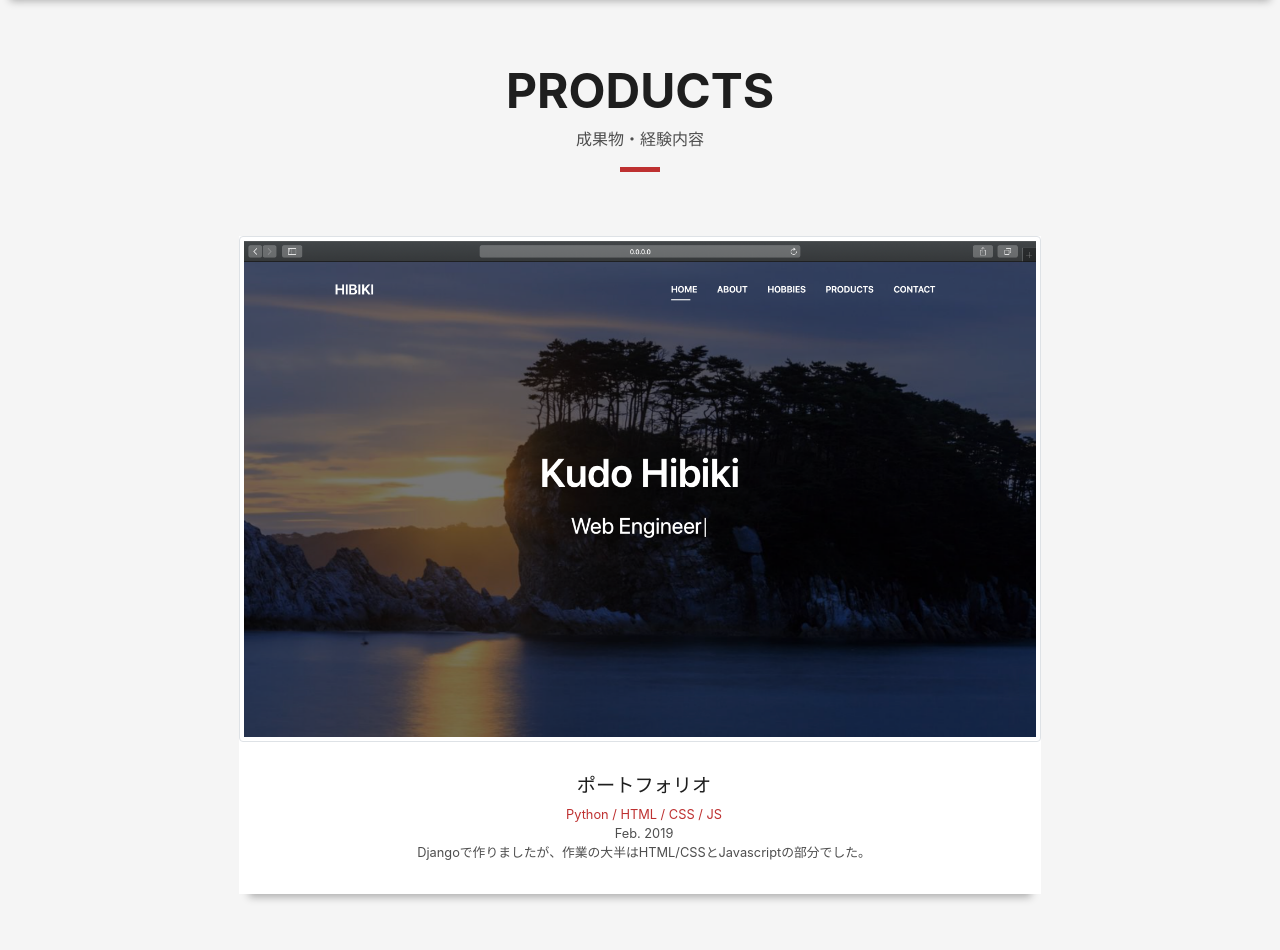
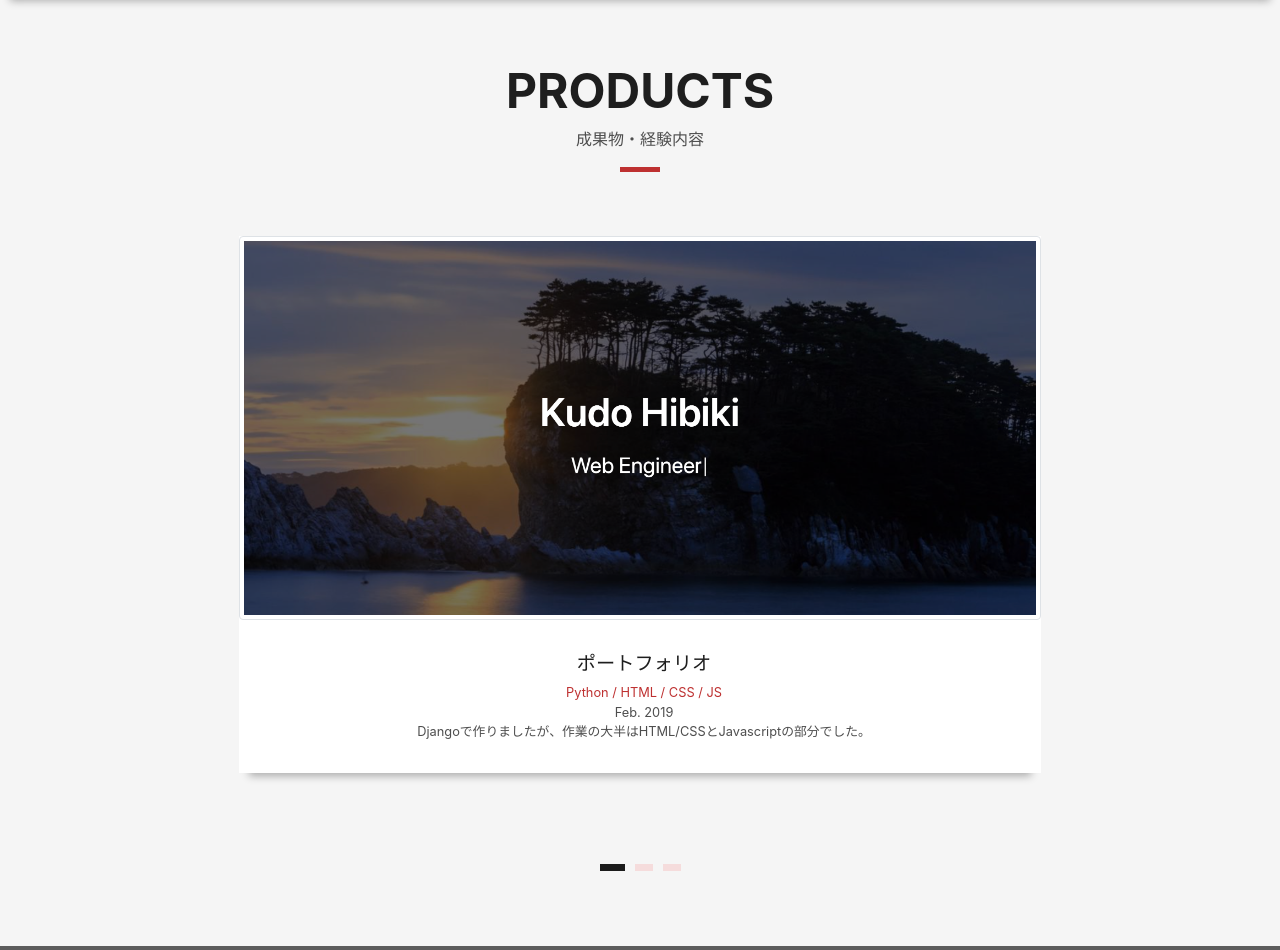
Before and after one commit to hibiki-kudo/portfolio, a Django app: page / in a window 1280 px wide. Shown: the part 3108-4058 px from the top of the page. Run offline with Django 3.2, Linux system fonts and the light colour scheme; some libraries are stand-ins or nearby versions; some web fonts are replaced; grey boxes are pictures that could not be loaded.

Commit message:
プロダクトの準備(一旦終了)
アニメーション・フォントが残ってる

```diff
--- a/static/css/style-red.css
+++ b/static/css/style-red.css
@@ -795,11 +795,12 @@ div.overlay-extend{
   background-color: #fff;
 }
 
+/*
 .work-box:hover img {
   -webkit-transform: scale(1.3);
   transform: scale(1.3);
 }
-
+*/
 .work-img {
   display: block;
   overflow: hidden;
--- a/templates/index.html
+++ b/templates/index.html
@@ -243,10 +243,9 @@
                     <div id="testimonial-mf" class="owl-carousel owl-theme">
                         <div class="testimonial-box">
                             <div class="work-box">
-                                <a>
                                     <div class="work-img">
                                         <img src="{% static 'img/pd-portfolio.png' %}" alt=""
-                                             class="img-fluid img-thumbnail">
+                                             class="img-fluid img-thumbnail" style="height:24rem;object-fit: cover;">
                                     </div>
                                     <div class="work-content">
                                         <div class="row">
@@ -265,7 +264,6 @@
                                             <!--</div>-->
                                         </div>
                                     </div>
-                                </a>
                             </div>
                         </div>
                         <div class="testimonial-box">
@@ -273,16 +271,17 @@
                                 <a>
                                     <div class="work-img">
                                         <img src="{% static 'img/twi-search.png' %}" alt=""
-                                             class="img-fluid img-thumbnail">
+                                             class="img-fluid img-thumbnail" style="height:24rem;object-fit: cover;">
                                     </div>
                                     <div class="work-content">
                                         <div class="row">
                                             <div class="col-sm-12">
-                                                <h2 class="w-title">ポートフォリオ</h2>
+                                                <h2 class="w-title">ツイッター検索 BOT</h2>
                                                 <div class="w-more">
-                                                    <span class="w-ctegory">Python / HTML / CSS / JS </span> <br> <span
-                                                        class="w-date">Feb. 2019</span>
-                                                    <p>Djangoで作りましたが、作業の大半はHTML/CSSとJavascriptの部分でした。</p>
+                                                    <span class="w-ctegory">Python / Flask</span> <br> <span
+                                                        class="w-date">Dec. 2018</span>
+                                                    <p>LineメッセージングAPIを利用して、検索ワードからTwitterAPIで検索結果を返答してくれるBOTです。flex
+                                                        messageで返答のデザインを操作できて便利でした。</p>
                                                 </div>
                                             </div>
                                             <!--<div class="col-sm-4">-->
@@ -299,17 +298,17 @@
                             <div class="work-box">
                                 <a>
                                     <div class="work-img">
-                                        <img src="{% static 'img/pd-portfolio.png' %}" alt=""
-                                             class="img-fluid img-thumbnail">
+                                        <img src="{% static 'img/mercari.png' %}" alt=""
+                                             class="img-fluid img-thumbnail" style="height:24rem;object-fit: cover;">
                                     </div>
                                     <div class="work-content">
                                         <div class="row">
                                             <div class="col-sm-12">
-                                                <h2 class="w-title">ポートフォリオ</h2>
+                                                <h2 class="w-title">メルカリ 値段分析</h2>
                                                 <div class="w-more">
-                                                    <span class="w-ctegory">Python / HTML / CSS / JS </span> <br> <span
-                                                        class="w-date">Feb. 2019</span>
-                                                    <p>Djangoで作りましたが、作業の大半はHTML/CSSとJavascriptの部分でした。</p>
+                                                    <span class="w-ctegory">Python</span> <br> <span
+                                                        class="w-date">Nov. 2018</span>
+                                                    <p>スクレイピングで収集したメルカリのサイトから売られている商品の情報を使用して分析しました。</p>
                                                 </div>
                                             </div>
                                             <!--<div class="col-sm-4">-->
```
Also changed, not shown: static/img/mercari.png (added).
